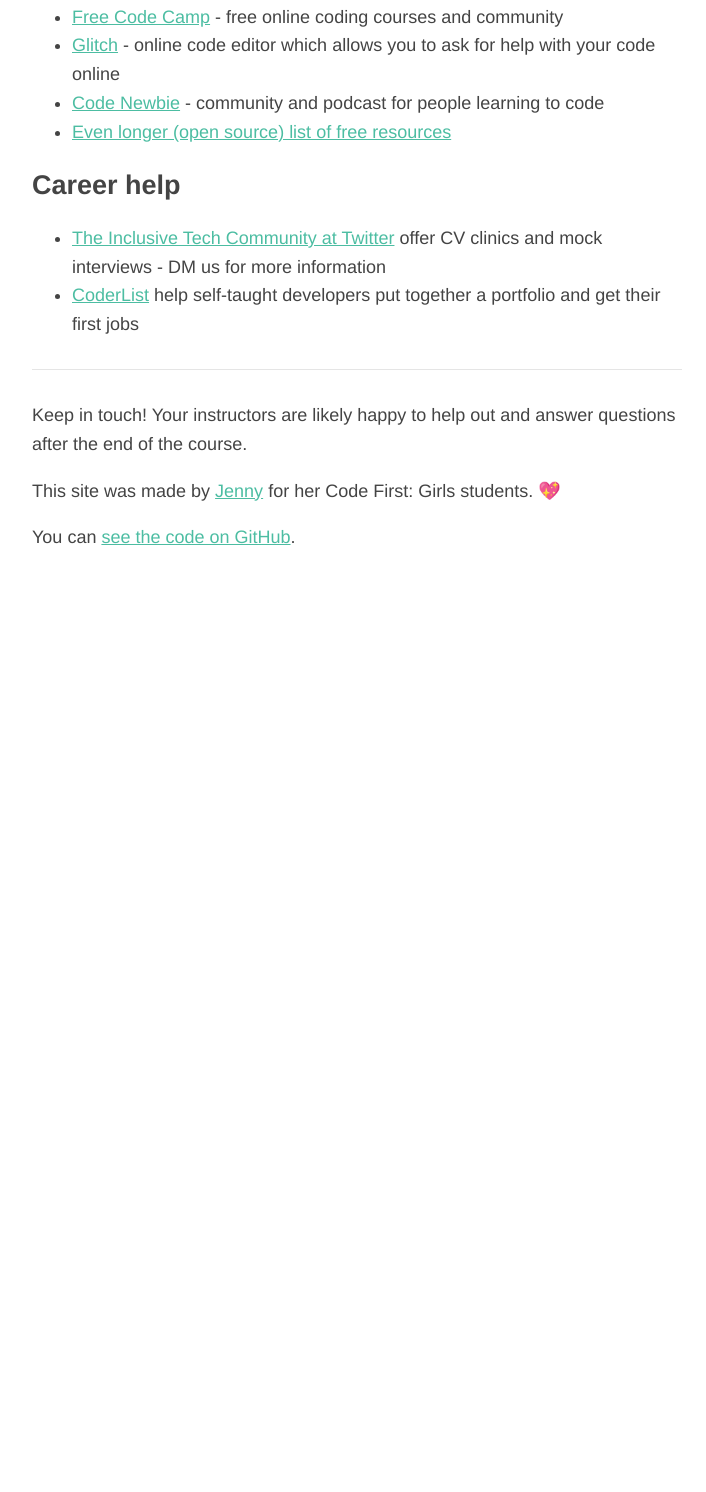
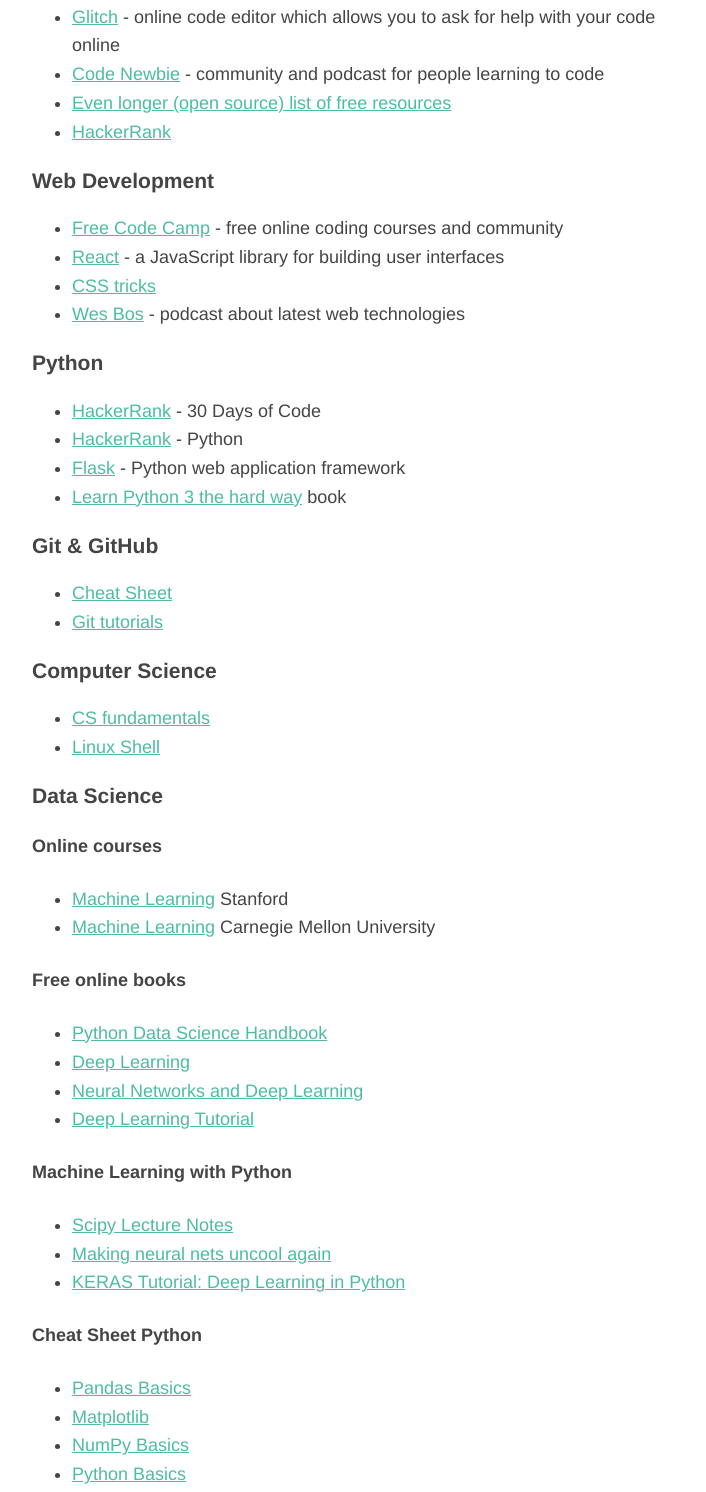
Before and after one commit to JennyBrennan/after-cfg, a plain HTML site: page index.html in a window 1280 px wide. Shown: the part 671-2163 px from the top of the page, without its empty margins (283-989 px from the left). Before the commit the page ends 1263 px from the top, so only its background shows below. Drawn offline with Linux system fonts and the light colour scheme.

Commit message:
Add WD,python, CS and DS materials

```diff
--- a/index.html
+++ b/index.html
@@ -13,7 +13,7 @@
     <h1>After Code First: Girls 👩‍💻</h1>
 
     <p>
-      Congratulations, you've finished the Code First: Girls beginners web development course! 🎉
+      Congratulations, you've finished the Code First: Girls beginners <b>Web Development</b> course or <b>Introduction to Python programming</b> course! 🎉
     </p>
     <p>
       If you're wondering what to do next, here are some popular next steps, resources and tools.
@@ -35,10 +35,78 @@
       Online resources
     </h2>
     <ul>
-      <li><a href="https://freecodecamp.org">Free Code Camp</a> - free online coding courses and community</li>
       <li><a href="https://glitch.com">Glitch</a> - online code editor which allows you to ask for help with your code online</li>
       <li><a href="https://www.codenewbie.org/">Code Newbie</a> - community and podcast for people learning to code</li>
       <li><a href="http://coder-newbie.surge.sh/">Even longer (open source) list of free resources</a></li>
+      <li><a href="https://www.hackerrank.com/">HackerRank</a></li>
+    </ul>
+    <h3>
+      Web Development
+    </h3>
+    <ul>
+      <li><a href="https://freecodecamp.org">Free Code Camp</a> - free online coding courses and community</li>
+      <li><a href="https://reactjs.org/">React</a> - a JavaScript library for building user interfaces</li>
+      <li><a href="https://css-tricks.com/">CSS tricks</a></li>
+      <li><a href="https://wesbos.com/">Wes Bos</a> - podcast about latest web technologies</li>
+    </ul>
+    <h3>
+      Python
+    </h3>
+    <ul>
+      <li><a href="https://www.hackerrank.com/domains/tutorials/30-days-of-code">HackerRank</a> - 30 Days of Code</li>
+      <li><a href="https://www.hackerrank.com/domains/python">HackerRank</a> - Python</li>
+      <li><a href="https://palletsprojects.com/p/flask/">Flask</a> - Python web application framework</li>
+      <li><a href="https://www.8freebooks.net/download-learn-python-3-the-hard-way-zed-a-shaw-pdf/">Learn Python 3 the hard way</a> book</li>
+    </ul>
+    <h3>
+      Git & GitHub
+    </h3>
+    <ul>
+      <li><a href="https://education.github.com/git-cheat-sheet-education.pdf">Cheat Sheet</a></li>
+      <li><a href="https://www.atlassian.com/git/tutorials">Git tutorials</a></li>
+    </ul>
+    <h3>
+      Computer Science
+    </h3>
+    <ul>
+      <li><a href="https://www.edx.org/course/cs50s-introduction-to-computer-science">CS fundamentals</a></li>
+      <li><a href="https://www.hackerrank.com/domains/shell">Linux Shell</a></li>
+    </ul>
+    <h3>
+      Data Science
+    </h3>
+    <h4>
+      Online courses
+    </h4>
+    <ul>
+      <li><a href="https://www.coursera.org/learn/machine-learning">Machine Learning</a> Stanford</li>
+      <li><a href="http://www.cs.cmu.edu/~ninamf/courses/601sp15/lectures.shtml">Machine Learning</a> Carnegie Mellon University</li>
+    </ul>
+    <h4>
+      Free online books
+    </h4>
+    <ul>
+      <li><a href="https://github.com/jakevdp/PythonDataScienceHandbook">Python Data Science Handbook</a></li>
+      <li><a href="http://www.deeplearningbook.org/">Deep Learning</a></li>
+      <li><a href="http://neuralnetworksanddeeplearning.com/">Neural Networks and Deep Learning</a></li>
+      <li><a href="http://deeplearning.net/tutorial/deeplearning.pdf">Deep Learning Tutorial</a></li>
+    </ul>
+    <h4>
+      Machine Learning with Python
+    </h4>
+    <ul>
+      <li><a href="http://scipy-lectures.org/">Scipy Lecture Notes</a></li>
+      <li><a href="https://www.fast.ai/">Making neural nets uncool again</a></li>
+      <li><a href="https://www.datacamp.com/community/tutorials/deep-learning-python">KERAS Tutorial: Deep Learning in Python</a></li>
+    </ul>
+    <h4>
+      Cheat Sheet Python
+    </h4>
+    <ul>
+      <li><a href="http://datacamp-community-prod.s3.amazonaws.com/dbed353d-2757-4617-8206-8767ab379ab3">Pandas Basics</a></li>
+      <li><a href="https://datacamp-community-prod.s3.amazonaws.com/28b8210c-60cc-4f13-b0b4-5b4f2ad4790b">Matplotlib</a></li>
+      <li><a href="https://datacamp-community-prod.s3.amazonaws.com/e9f83f72-a81b-42c7-af44-4e35b48b20b7">NumPy Basics</a></li>
+      <li><a href="https://datacamp-community-prod.s3.amazonaws.com/e30fbcd9-f595-4a9f-803d-05ca5bf84612">Python Basics</a></li>
     </ul>
     <h2>
       Career help
```
